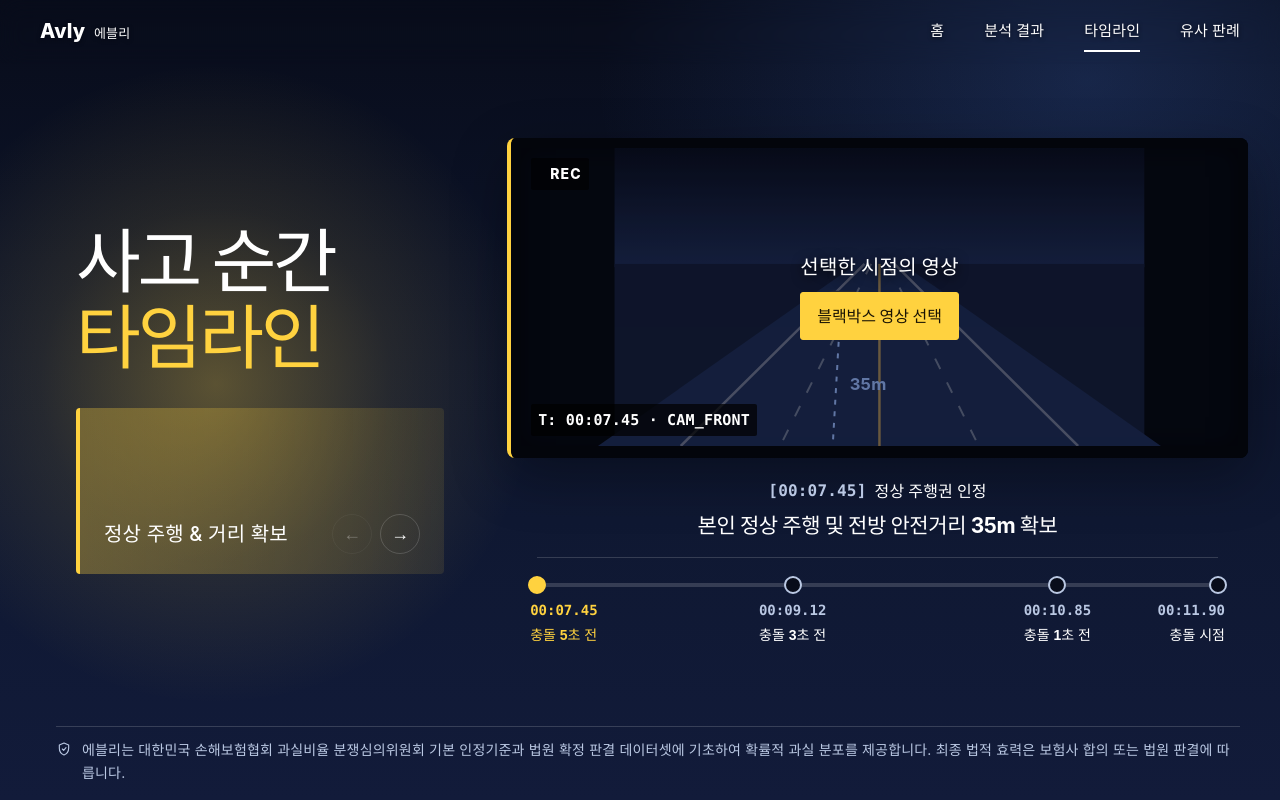
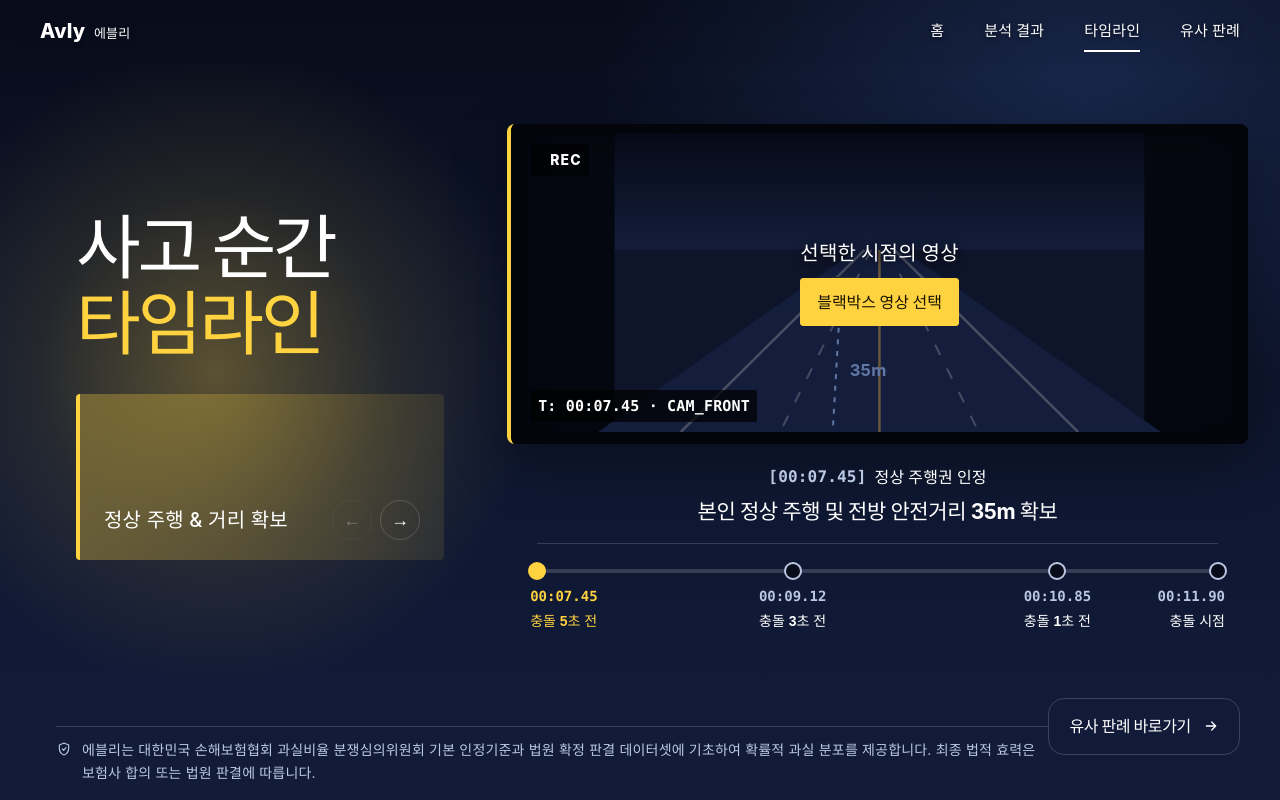
Before and after one commit to jungin9607-hash/Avly, a React app in the folder frontend/: page /timeline-test in a window 1280 px wide. Built offline with nearby package versions, Linux system fonts and the light colour scheme; the HTML template or start-up script is replaced by a standard one; a web font is replaced by a local one.

Commit message:
타임라인 화면 수정

```diff
--- /dev/null
+++ b/frontend/src/pages/time/LawPageLink.css
@@ -0,0 +1,51 @@
+.tl-law-link-area {
+  grid-column: 2;
+  grid-row: 1 / 3;
+  display: flex;
+  justify-content: flex-end;
+  width: 100%;
+}
+.tl-law-link {
+  display: flex;
+  align-items: center;
+  gap: 12px;
+  box-sizing: border-box;
+  max-width: 100%;
+  min-height: 56px;
+  padding: 16px 20px;
+  border: 1px solid var(--color-white-a18);
+  border-radius: 16px;
+  background: transparent;
+  color: var(--color-white);
+  text-decoration: none;
+  transition: background-color 0.2s ease;
+}
+.tl-law-link strong {
+  flex: 1;
+  min-width: 0;
+  font-size: 16px;
+  font-weight: 800;
+  letter-spacing: -0.02em;
+  line-height: 1.4;
+  white-space: nowrap;
+}
+.tl-law-link > svg {
+  flex: none;
+  transition: transform 0.18s ease;
+}
+.tl-law-link:hover {
+  background: var(--color-white-a06);
+}
+.tl-law-link:hover > svg {
+  transform: translateX(3px);
+}
+.tl-law-link:focus-visible {
+  outline: 3px solid var(--color-white-a60);
+  outline-offset: 3px;
+}
+@media (prefers-reduced-motion: reduce) {
+  .tl-law-link,
+  .tl-law-link > svg {
+    transition: none;
+  }
+}
--- /dev/null
+++ b/frontend/src/pages/time/LawPageLink.jsx
@@ -0,0 +1,15 @@
+import { Link } from "react-router-dom";
+import "./LawPageLink.css";
+
+export default function LawPageLink() {
+  return (
+    <div className="tl-law-link-area">
+      <Link to="/law" className="tl-law-link">
+        <strong>유사 판례 바로가기</strong>
+        <svg width="16" height="16" viewBox="0 0 24 24" fill="none" stroke="currentColor" strokeWidth="1.9" strokeLinecap="round" strokeLinejoin="round" aria-hidden="true">
+          <path d="M5 12h14M13 6l6 6-6 6" />
+        </svg>
+      </Link>
+    </div>
+  );
+}
--- a/frontend/src/pages/time/Time.css
+++ b/frontend/src/pages/time/Time.css
@@ -495,13 +495,23 @@
   transform: none;
 }
 
+.tl-footer {
+  grid-column: 1 / -1;
+  display: grid;
+  grid-template-columns: minmax(0, 1fr) auto;
+  grid-template-rows: 28px auto;
+  column-gap: 0;
+  align-items: start;
+  min-width: 0;
+  margin-right: 40px;
+}
 .tl-notice {
-  grid-column: 1 / -1;
+  grid-column: 1;
+  grid-row: 2;
   display: flex;
   align-items: flex-start;
   gap: 10px;
   min-width: 0;
-  margin-right: 40px;
   padding-top: 12px;
   border-top: 1px solid var(--line);
   color: var(--muted);
@@ -554,8 +564,16 @@
   .tl-now {
     display: none;
   }
+  .tl-footer {
+    grid-template-columns: minmax(0, 1fr);
+    grid-template-rows: auto;
+    margin-right: 0;
+  }
+  .tl-footer .tl-law-link-area {
+    display: none;
+  }
   .tl-notice {
-    margin-right: 0;
+    grid-row: 1;
   }
 }
 @media (prefers-reduced-motion: reduce) {
--- a/frontend/src/pages/time/Time.jsx
+++ b/frontend/src/pages/time/Time.jsx
@@ -3,6 +3,7 @@ import TopNav from "../../components/common/TopNav";
 import TimelineNotice from "./TimelineNotice";
 import TimelineAxis from "./TimelineAxis";
 import TimelineControls from "./TimelineControls";
+import LawPageLink from "./LawPageLink";
 import { getTimelineColor, getTimelinePosition } from "./timelineColors";
 import useTimelineWheel from "./useTimelineWheel";
 import "./Time.css";
@@ -125,7 +126,6 @@ export default function Time() {
               <TimelineControls active={active} last={LAST} onSelect={goTo} />
             </div>
           </div>
-
         </div>
 
         {/* 오른쪽: 영상 화면 · 시간축 */}
@@ -180,7 +180,10 @@ export default function Time() {
             <TimelineAxis moments={MOMENTS} active={active} onSelect={goTo} />
           </div>
         </div>
-        <TimelineNotice />
+        <div className="tl-footer">
+          <LawPageLink />
+          <TimelineNotice />
+        </div>
       </section>
     </div>
   );
```
